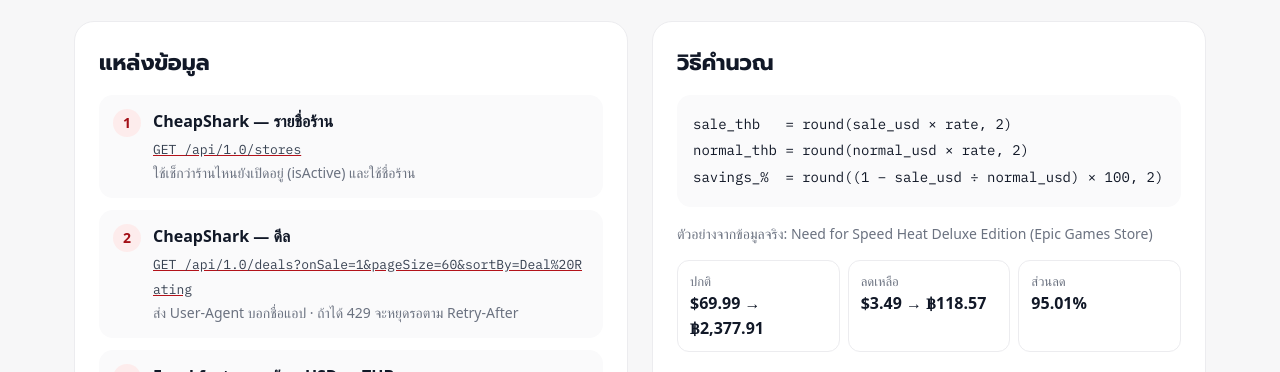
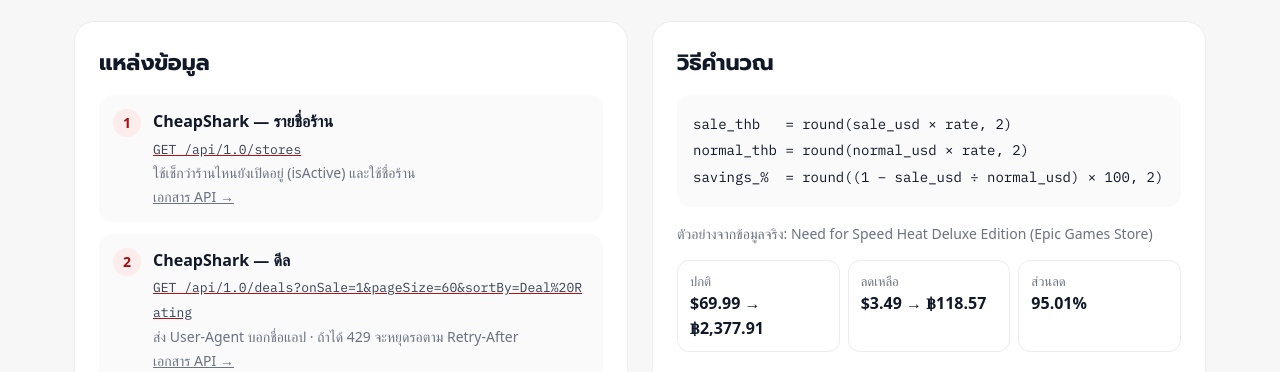
Before and after one commit to Suratt028/inblack-c, a website: page site/data.html in a window 1280 px wide. Shown: the part 428-800 px from the top of the page. Drawn offline with Linux system fonts and the light colour scheme; files whose address does not match are found by name; a web font is replaced by a local one.

Commit message:
docs: link CheapShark and Frankfurter API docs in README and data page
Co-Authored-By: Claude Opus 5.5 <noreply@anthropic.com>

```diff
--- a/site/data.html
+++ b/site/data.html
@@ -100,16 +100,17 @@ savings_%  = round((1 − sale_usd ÷ normal_usd) × 100, 2)</pre>
       $("s-meter").style.width = `${Math.min(100, (d.sources.request_count / 5) * 100)}%`;
 
       const srcs = [
-        ["CheapShark — รายชื่อร้าน", d.sources.stores, "ใช้เช็กว่าร้านไหนยังเปิดอยู่ (isActive) และใช้ชื่อร้าน"],
-        ["CheapShark — ดีล", d.sources.deals, "ส่ง User-Agent บอกชื่อแอป · ถ้าได้ 429 จะหยุดรอตาม Retry-After"],
-        ["Frankfurter — อัตรา USD → THB", d.fx.source_url, "ใช้วันที่ของอัตราตามที่ API ส่งกลับ ไม่ใช่วันที่ดึง"],
+        ["CheapShark — รายชื่อร้าน", d.sources.stores, "ใช้เช็กว่าร้านไหนยังเปิดอยู่ (isActive) และใช้ชื่อร้าน", "https://apidocs.cheapshark.com/"],
+        ["CheapShark — ดีล", d.sources.deals, "ส่ง User-Agent บอกชื่อแอป · ถ้าได้ 429 จะหยุดรอตาม Retry-After", "https://apidocs.cheapshark.com/"],
+        ["Frankfurter — อัตรา USD → THB", d.fx.source_url, "ใช้วันที่ของอัตราตามที่ API ส่งกลับ ไม่ใช่วันที่ดึง", "https://frankfurter.dev/"],
       ];
-      $("srcs").replaceChildren(...srcs.map(([title, url, note], i) =>
+      $("srcs").replaceChildren(...srcs.map(([title, url, note, docs], i) =>
         el("li", {}, el("span", { class: "n", "aria-hidden": "true", text: i + 1 }),
           el("div", { class: "body" },
             el("span", { class: "title", text: title }),
             el("a", { href: url, rel: "noopener" }, el("code", { text: `GET ${path(url)}` })),
-            el("span", { class: "note", text: note })))));
+            el("span", { class: "note", text: note }),
+            el("a", { class: "note", href: docs, rel: "noopener", text: "เอกสาร API →" })))));
       $("srcs").append(el("li", {}, el("span", { class: "n", "aria-hidden": "true", text: "UA" }),
         el("div", { class: "body" }, el("span", { class: "title", text: "User-Agent ที่ส่ง" }), el("code", { text: d.sources.user_agent }),
           el("span", { class: "note" }, "ข้อมูลดิบเก็บที่ ", el("code", { text: d.sources.raw_file })))));
```
Also changed, not shown: README.md.
